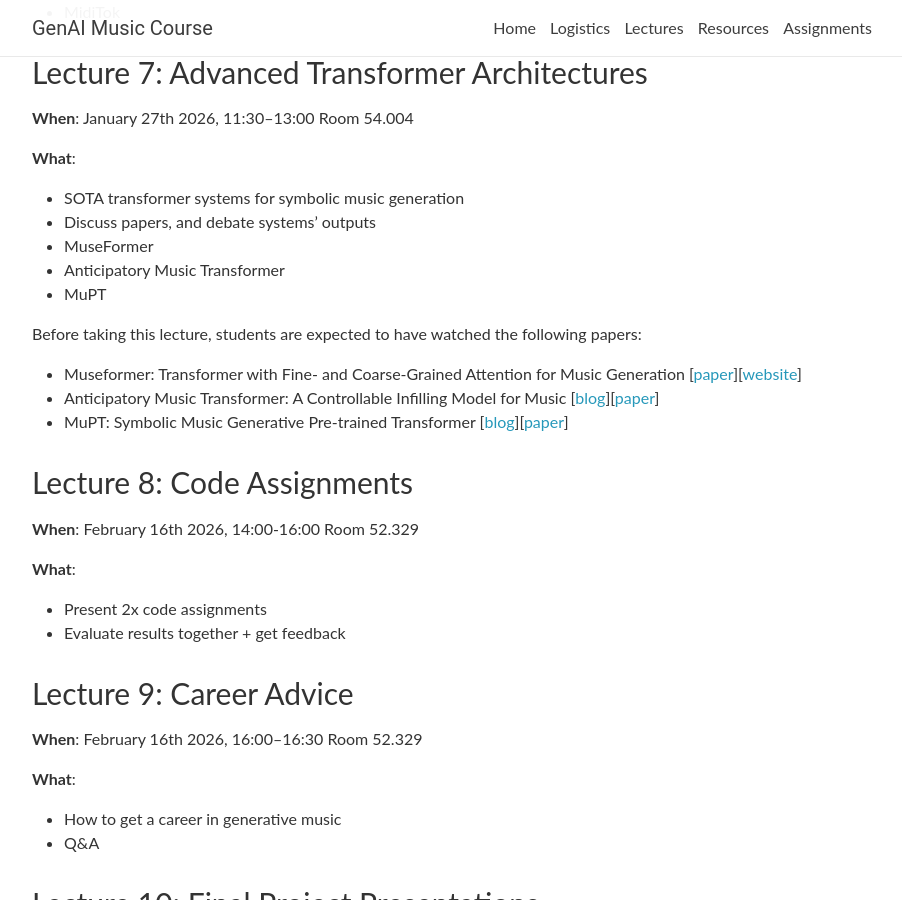
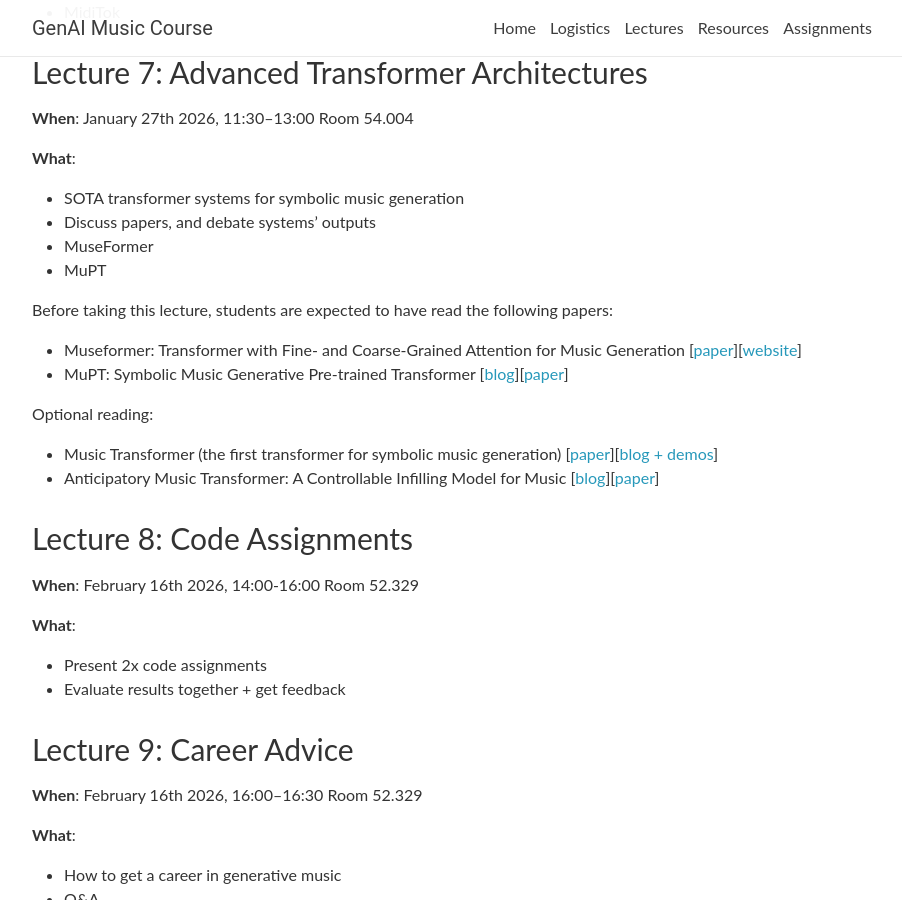
Before and after one commit to upf-smc-genai-music/upf-smc-genai-music.github.io, a Jekyll site: the page built from _pages/lectures.md, in a window 1280 px wide and 900 px high, scrolled down 2603 px. Shown: the whole window, without its empty margins (188-1090 px from the left). Built offline with Jekyll 4.4.1, drawn with Linux system fonts in a browser that asks for light colours; nearby versions of some CDN libraries; comment, search, counter and statistics services are not loaded.

Commit message:
update transformers lecture

```diff
--- a/_pages/lectures.md
+++ b/_pages/lectures.md
@@ -90,13 +90,15 @@ Before taking this lecture, students are expected to have watched the following
 * SOTA transformer systems for symbolic music generation
 * Discuss papers, and debate systems’ outputs
 * MuseFormer
-* Anticipatory Music Transformer
 * MuPT
 
-Before taking this lecture, students are expected to have watched the following papers:
+Before taking this lecture, students are expected to have read the following papers:
 * Museformer: Transformer with Fine- and Coarse-Grained Attention for Music Generation [[paper](https://proceedings.neurips.cc/paper_files/paper/2022/file/092c2d45005ea2db40fc24c470663416-Paper-Conference.pdf)][[website](https://ai-muzic.github.io/museformer/)]
+* MuPT: Symbolic Music Generative Pre-trained Transformer [[blog](https://map-mupt.github.io/)][[paper](https://arxiv.org/abs/2404.06393)]
+
+Optional reading:
+* Music Transformer (the first transformer for symbolic music generation) [[paper](https://arxiv.org/abs/1809.04281)][[blog + demos](https://magenta.withgoogle.com/music-transformer)]
 * Anticipatory Music Transformer: A Controllable Infilling Model for Music [[blog](https://crfm.stanford.edu/2023/06/16/anticipatory-music-transformer.html?idx=14#prompted-example)][[paper](https://arxiv.org/pdf/2306.08620)]
-* MuPT: Symbolic Music Generative Pre-trained Transformer [[blog](https://map-mupt.github.io/)][[paper](https://arxiv.org/abs/2404.06393)]
 
 
 ### Lecture 8: Code Assignments
```
